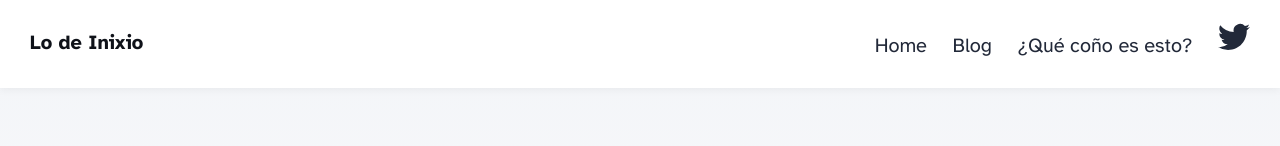
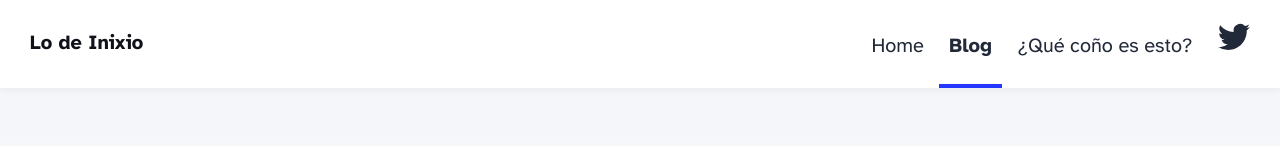
Before and after one commit to inixio-dev/lodeinixio, an Astro site: page /lodeinixio/blog in a window 1280 px wide. Shown: the top 146 px of the page. Built offline with nearby package versions, Linux system fonts and the light colour scheme; Astro itself is replaced by a stand-in of ours.

Commit message:
Add base

```diff
--- a/src/components/HeaderLink.astro
+++ b/src/components/HeaderLink.astro
@@ -1,12 +1,13 @@
 ---
-import type { HTMLAttributes } from 'astro/types';
+import type { HTMLAttributes } from "astro/types";
 
-type Props = HTMLAttributes<'a'>;
+type Props = HTMLAttributes<"a">;
 
 const { href, class: className, ...props } = Astro.props;
-const pathname = Astro.url.pathname.replace(import.meta.env.BASE_URL, '');
+const pathname = Astro.url.pathname.replace(import.meta.env.BASE_URL, "");
 const subpath = pathname.match(/[^\/]+/g);
-const isActive = href === pathname || href === '/' + (subpath?.[0] || '');
+const isActive =
+  href === pathname || href === "/lodeinixio/" + (subpath?.[0] || "");
 ---
 
 <a href={href} class:list={[className, { active: isActive }]} {...props}>
```
Lines whose indentation alone changed are shown as unchanged.
